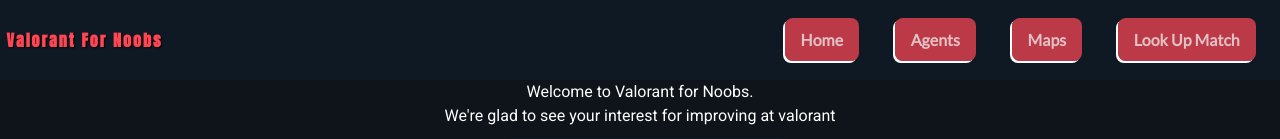
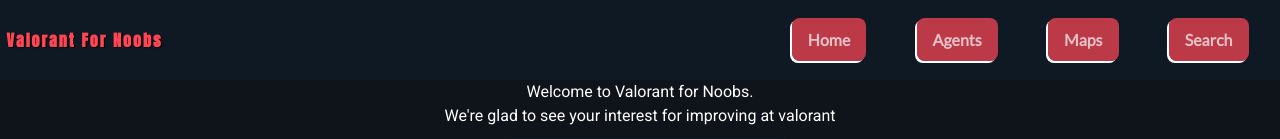
Before and after one commit to Arison13/valorant, a React (Create React App) app: page / in a window 1280 px wide. Shown: the top 139 px of the page. Built offline with nearby package versions, Linux system fonts and the light colour scheme; no server answers.

Commit message:
changing look up match link to search

```diff
--- a/src/components/Header.jsx
+++ b/src/components/Header.jsx
@@ -39,7 +39,7 @@ export default function Header() {
           <Link to="/maps">Maps</Link>
         </li>
         <li>
-          <Link to="/search">Look Up Match</Link>
+          <Link to="/search">Search</Link>
         </li>
       </ul>
 
@@ -66,7 +66,7 @@ export default function Header() {
           onClick={() => {
             setIsMobile(false);
           }}>
-          <Link to="/search">Look Up Match</Link>
+          <Link to="/search">Search</Link>
         </li>
       </ul>
     </header>
```
